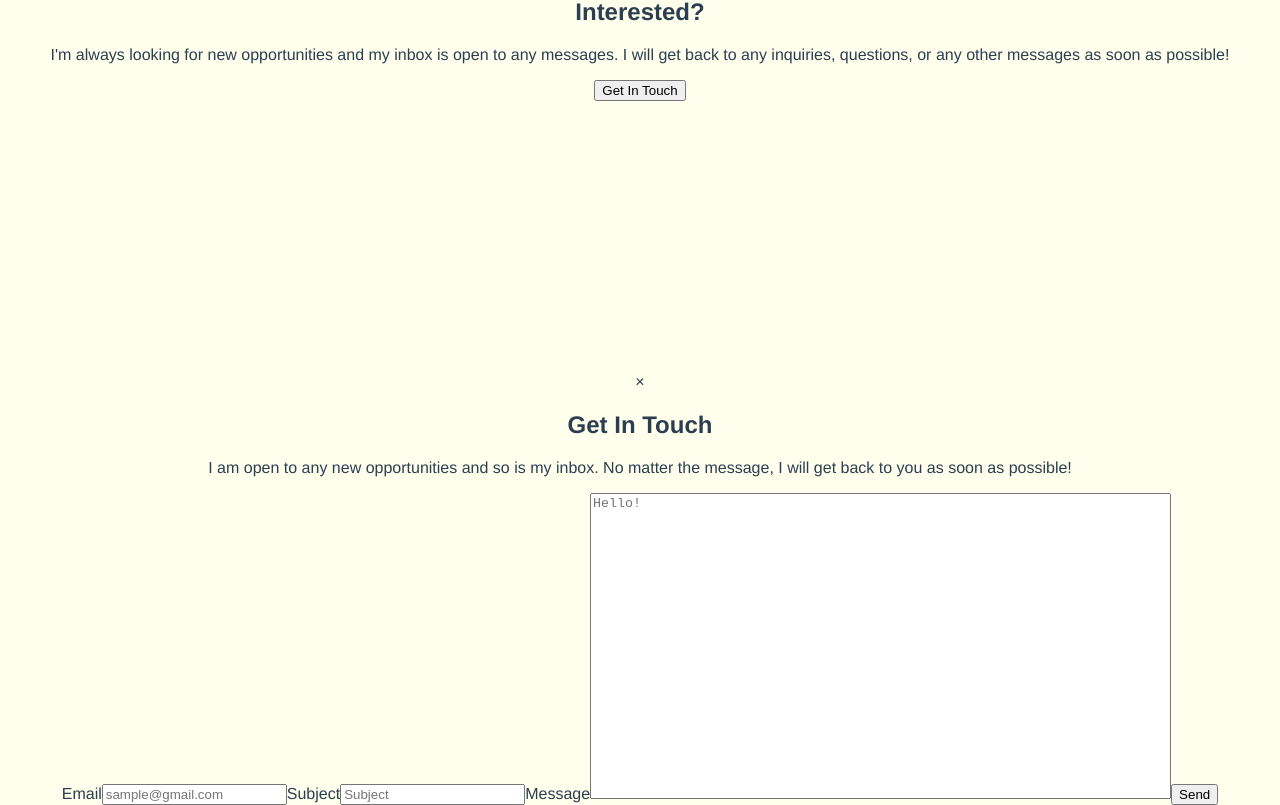
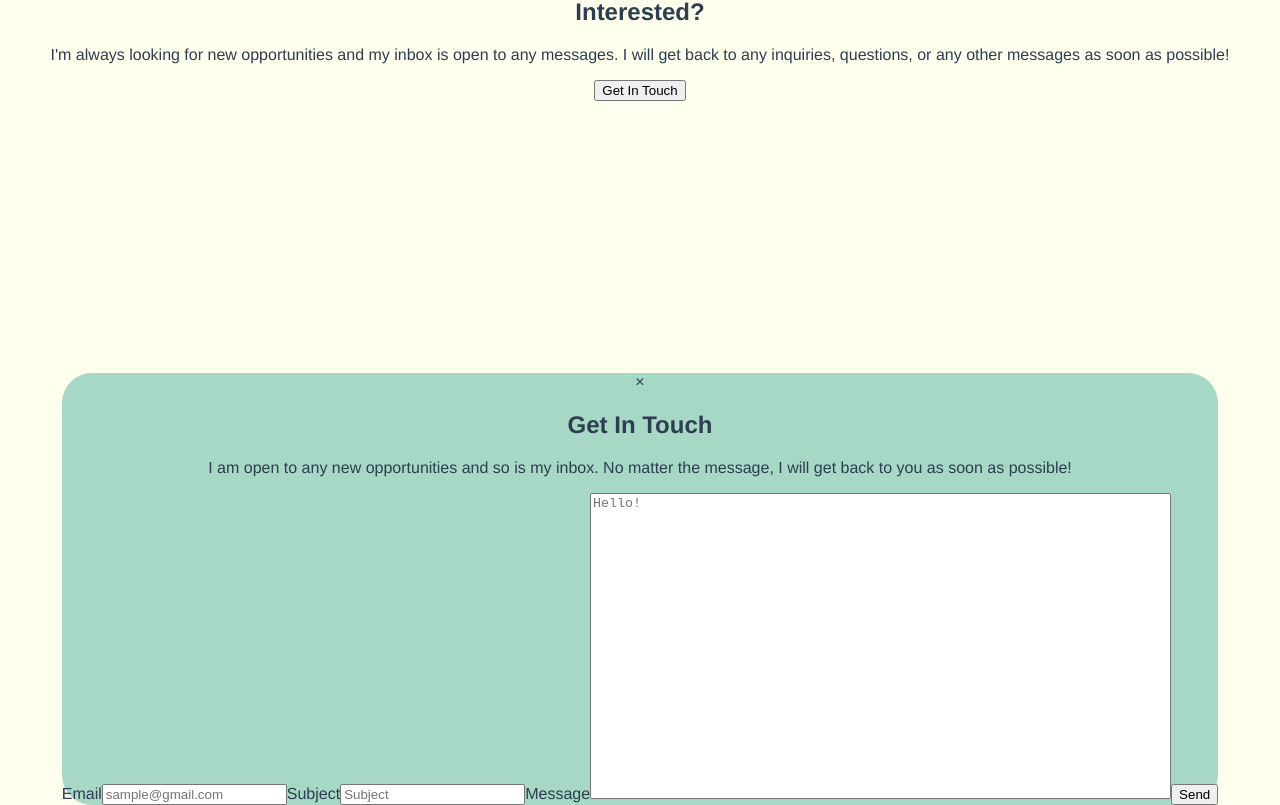
Before and after one commit to jackiewong99/portfolio, a Vue app: page / in a window 1280 px wide. Shown: the part 2711-3516 px from the top of the page. Built offline with nearby package versions, Linux system fonts and the light colour scheme.

Commit message:
Add background color.

```diff
--- a/src/components/Contact.vue
+++ b/src/components/Contact.vue
@@ -55,6 +55,10 @@ export default {
 </script>
 
 <style scoped>
+.modal {
+  background-color: #a7d7c5;
+  border-radius: 30px;
+}
 .message {
   resize: none;
 }
```
